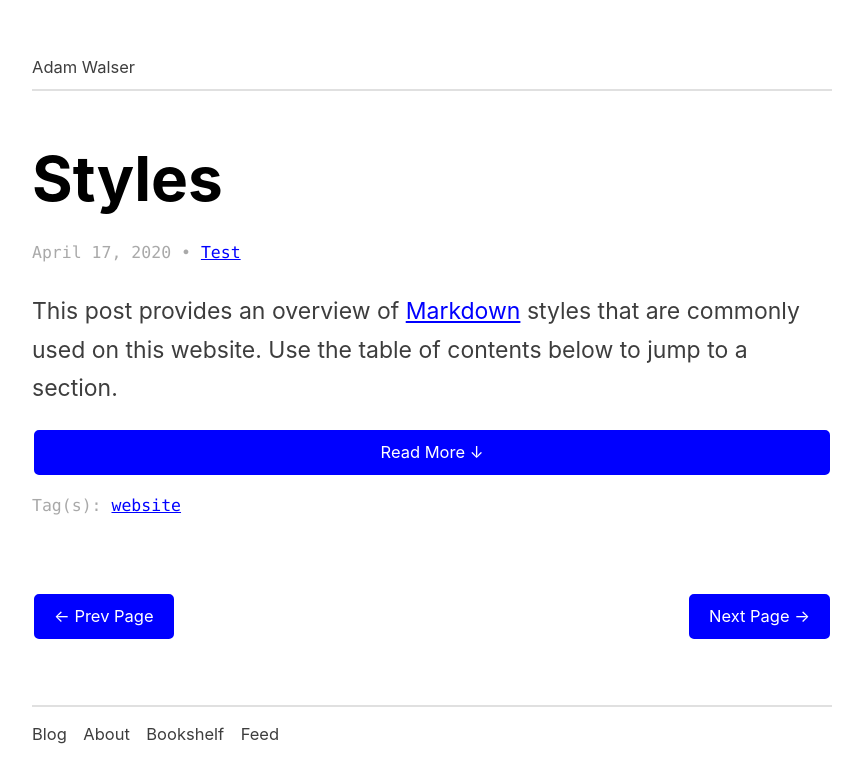
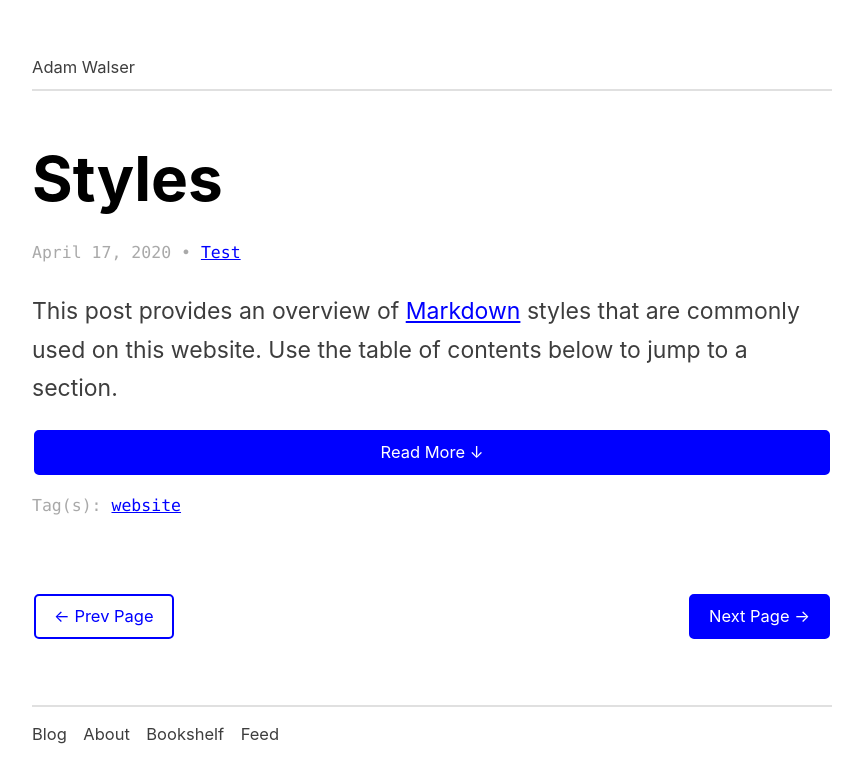
Before and after one commit to ajpwalser/ajpwalser.github.io, a Jekyll site: the page built from index.html, in a window 1280 px wide. Shown: the top 783 px of the page, without its empty margins (208-1071 px from the left). Built offline with Jekyll 4.4.1, drawn with Linux system fonts in a browser that asks for light colours; some web fonts are replaced; the list of posts is cut into pages by our own code.

Commit message:
Update style.css

```diff
--- a/css/style.css
+++ b/css/style.css
@@ -290,8 +290,8 @@ figcaption {
 
 	padding: 7px 18px;
 	margin: 2px;
-	color: rgb(255, 255, 255);
-	background-color: rgb(0, 0, 255);
+	color: rgb(0, 0, 255);
+	background-color: rgb(255, 255, 255);
 	border: 2px solid rgb(0, 0, 255);
 	-webkit-border-radius: 5px;
 	-moz-border-radius: 5px;
```
